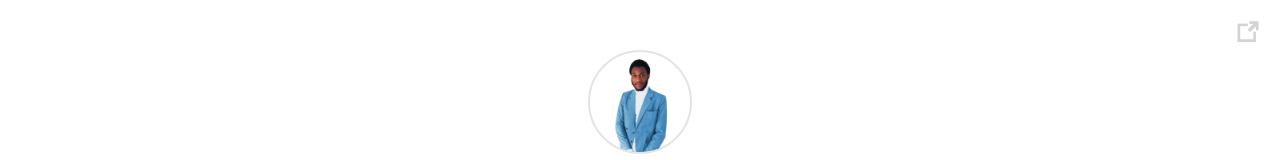
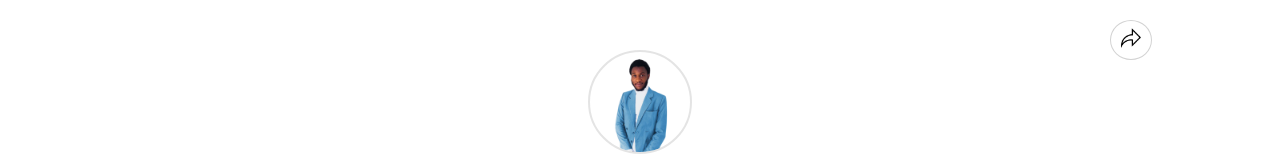
Before and after one commit to olathegreat/hnginternship-task-1, a React (Create React App) app: page / in a window 1280 px wide. Shown: the top 160 px of the page. Built offline with nearby package versions, Linux system fonts and the light colour scheme; a web font is replaced by a local one.

Commit message:
subtext is removed and new icons are added for redirects

```diff
--- a/public/index.html
+++ b/public/index.html
@@ -16,6 +16,7 @@
     -->
     <link rel="manifest" href="%PUBLIC_URL%/manifest.json" />
     <link rel="stylesheet" href="./regular/icofont.min.css"/>
+    <link rel="icon" href="/favicon.ico">
     <link rel="styleheet" href="./animate.css"/>
     <!--
       Notice the use of %PUBLIC_URL% in the tags above.
--- a/src/components/App.js
+++ b/src/components/App.js
@@ -19,23 +19,22 @@ const App = () => {
          <li>
               <a id="btn_zuri" href='https://training.zuri.team'>Zuri Team</a>
 
-             <sub>Join the zuri team</sub>
+
           </li>
          <li>
           <a id="books" href='http://books.zuri.team'>Zuri Books</a>
-          <sub>This is where you find books about design and coding</sub>
+
           </li>
          <li>
           <a id='book_python' href='https://books.zuri.com/python-for-beginners?ref_id=<yourslackname>'>Python Books</a>
-          <sub>Find books to help you learn python from the best</sub>
+
           </li>
          <li>
           <a id='pitch' href='https://background.zuri.team'>Background Check for Coders</a>
-          <sub>We help you know more about your coder's background</sub>
           </li>
          <li>
           <a id="book_design" href='https://books.zuri.team/design-rules'>Design Books</a>
-          <sub>where you pitch the free design book offered by Zuri.</sub>
+
           </li>
 
 
@@ -54,8 +53,17 @@ const App = () => {
         <span>HNG Internship c Frontend Task</span>
         <img src='image/ingressive.png' alt='ingressive-logo'/>
       </footer>
-      <i className='icofont-external-link external'></i>
-      <i className='icofont-navigation-menu  mobile'></i>
+      {/* <i className='icofont-external-link external'></i> */}
+
+      {/* <i className='icofont-navigation-menu  mobile'></i> */}
+
+      <div className='external'>
+        <img src='image/external.png'/>
+      </div>
+      <div className='mobile'>
+           <svg stroke="currentColor" fill="currentColor" stroke-width="0" viewBox="0 0 24 24" height="1em" width="1em" xmlns="http://www.w3.org/2000/svg"><path d="M12 10c-1.1 0-2 .9-2 2s.9 2 2 2 2-.9 2-2-.9-2-2-2zm6 0c-1.1 0-2 .9-2 2s.9 2 2 2 2-.9 2-2-.9-2-2-2zM6 10c-1.1 0-2 .9-2 2s.9 2 2 2 2-.9 2-2-.9-2-2-2z"></path></svg>
+
+      </div>
     </div>
   );
 }
--- a/src/components/style.css
+++ b/src/components/style.css
@@ -143,14 +143,26 @@ footer span{
 .external{
     position: absolute;
     top: 20px;
-    right: 20px;
+    right: 10%;
     color: lightgray;
     display: block;
     cursor: pointer;
+    border-radius: 50%;
+    border: 1px solid lightgray;
+    padding: 10px;
+    padding-bottom: 7px;
+    padding-top: 7px;
+}
+.external img{
+    width: 20px;
+    height: 20px;
 }
 .mobile{
     display: none;
     cursor: pointer;
+    border-radius: 50%;
+    border: 1px solid lightgray;
+    padding: 10px;
 }
 
 @media screen and (max-width: 450px) {
@@ -167,13 +179,14 @@ footer span{
 .app{
     padding-left: 20px;
     padding-right: 20px;
+    padding-bottom: 50px;
 
 }
 .mobile{
   display: none;
   position: absolute;
   top: 20px;
-  right: 30%;
+  right: 10%;
   color: lightgray;
   display: block;
 }
```
Also changed, not shown: public/image/external.png (added).
